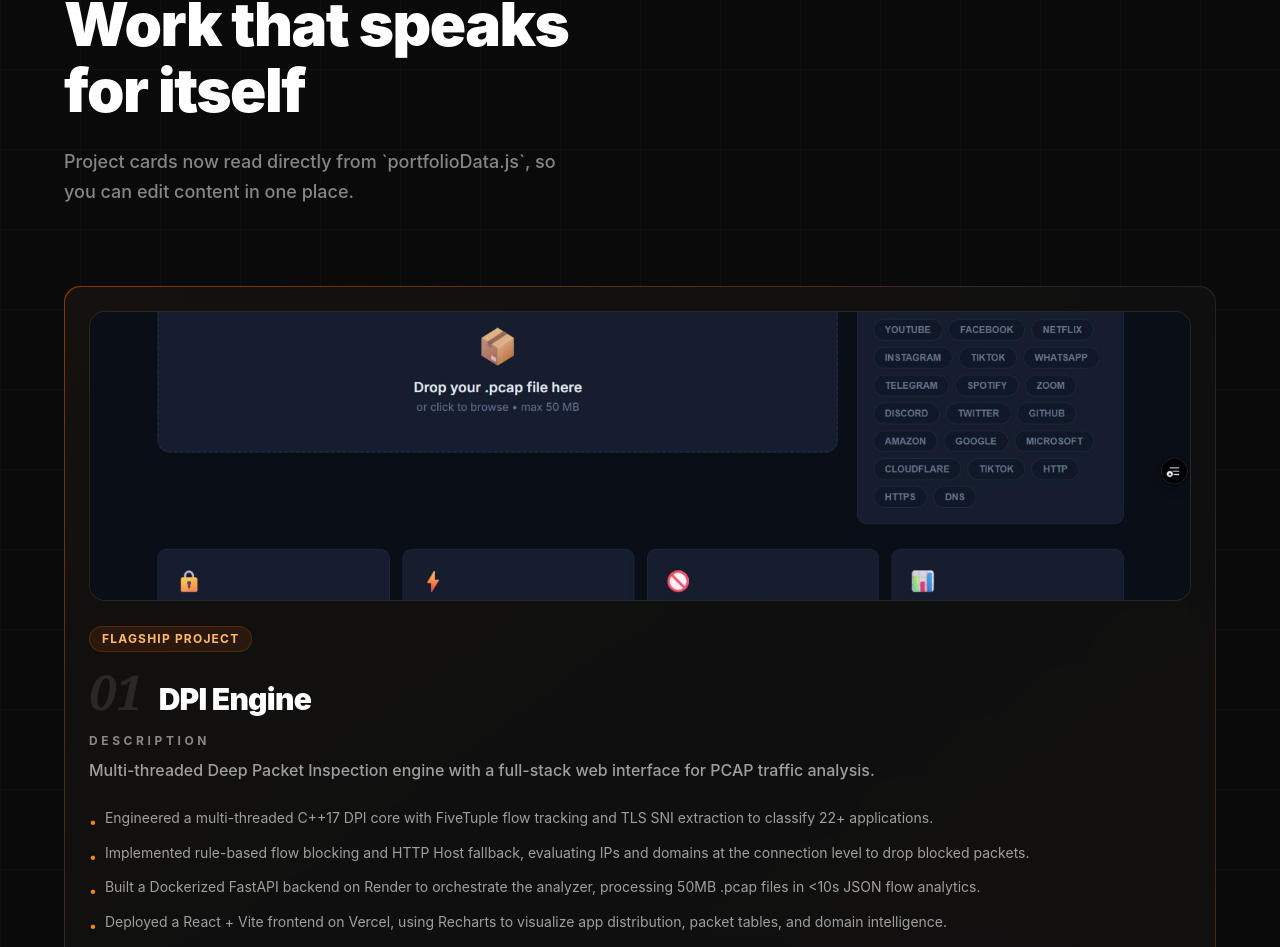
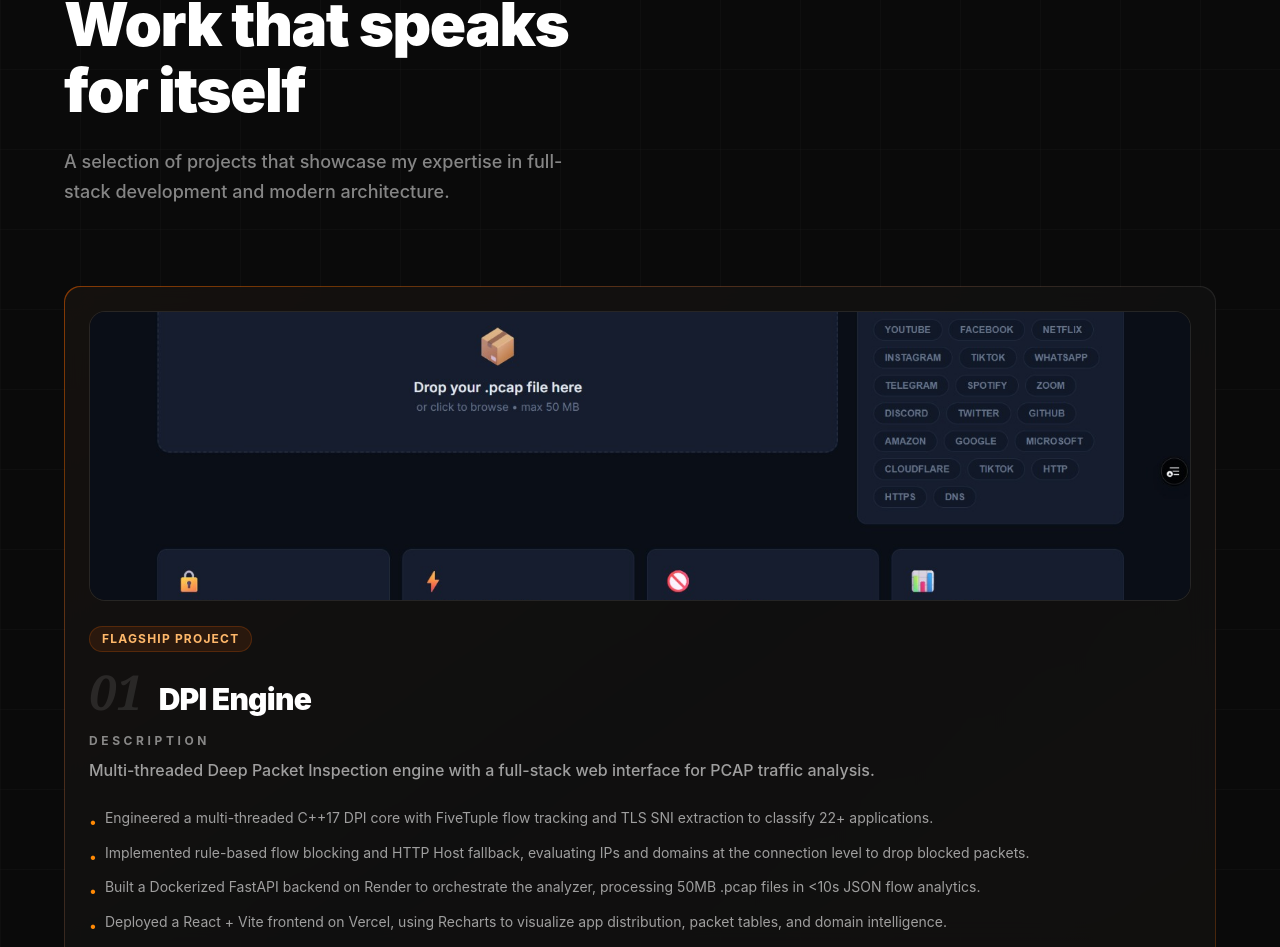
Before and after one commit to ShreeMANITCSE8095/Shree-Pandit-Portfolio, a React (Vite) app: page / in a window 1280 px wide. Shown: the part 4528-5475 px from the top of the page. Built offline with nearby package versions, Linux system fonts and the light colour scheme; no server answers.

Commit message:
Revise project description in Projects component
Updated project description to highlight full-stack development expertise.

```diff
--- a/src/components/Projects.jsx
+++ b/src/components/Projects.jsx
@@ -124,7 +124,7 @@
             Work that speaks <br className="hidden md:block" />for itself
           </h2>
           <p className="text-white/50 text-base md:text-lg max-w-lg font-medium leading-relaxed">
-            Project cards now read directly from `portfolioData.js`, so you can edit content in one place.
+            A selection of projects that showcase my expertise in full-stack development and modern architecture.
           </p>
         </div>
 
```
